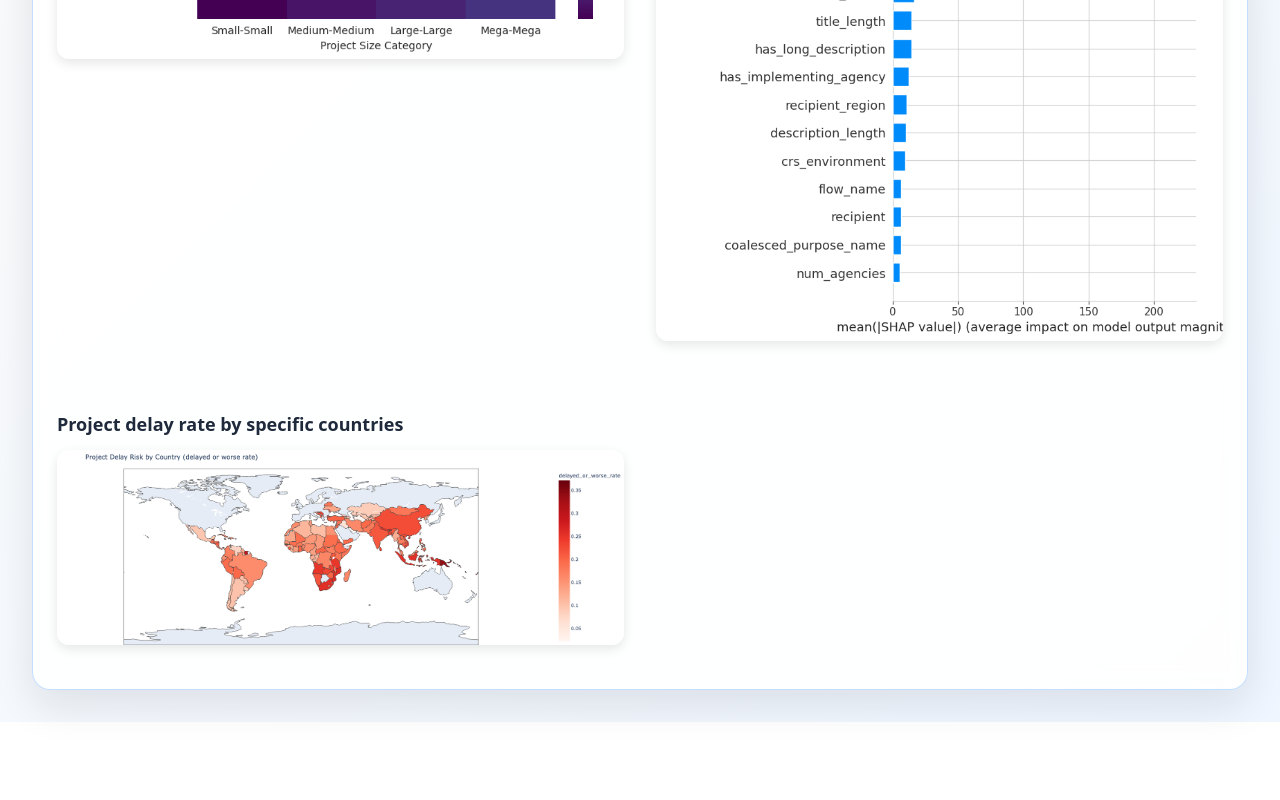
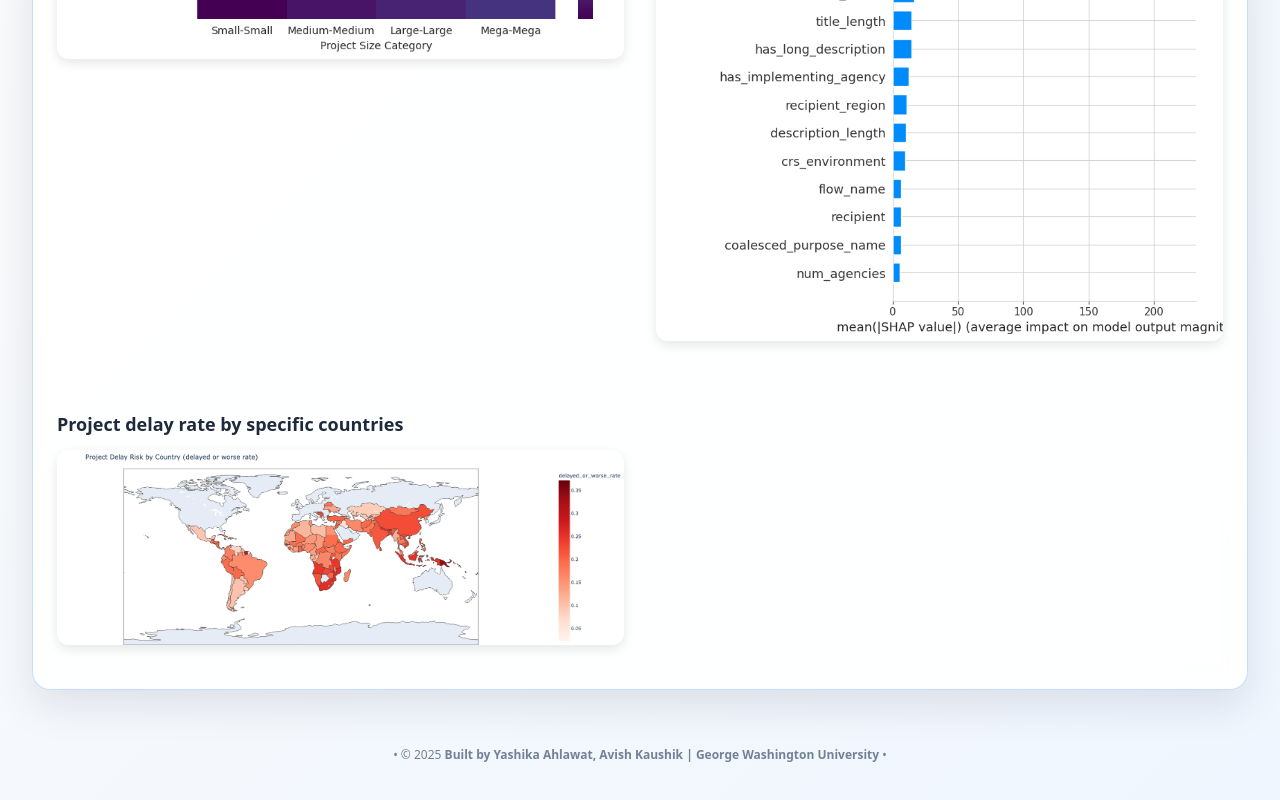
Before and after one commit to AvishKaushik/DelaySense-UI, a React (Vite) app: page / in a window 1280 px wide. Shown: the part 1830-2630 px from the top of the page. Before the commit the page ends 2552 px from the top, so only its background shows below. Built offline with nearby package versions, Linux system fonts and the light colour scheme; no server answers.

Commit message:
Updated SEO Changes

```diff
--- a/index.html
+++ b/index.html
@@ -5,6 +5,12 @@
     <link rel="icon" type="image/svg+xml" href="/vite.svg" />
     <meta name="viewport" content="width=device-width, initial-scale=1.0" />
     <title>Project Delay Prediction Dashboard</title>
+    <meta name="author" content="Yashika Ahlawat, Avish Kaushik" />
+    <meta name="description" content="AI dashboard built by Yashika Ahlawat, Avish Kaushik in partial fulfillment of master's degree at GWU. Predict project completion dates and delay risks using machine learning." />
+    <meta property="og:title" content="Yashika Ahlawat, Avish Kaushik | DelaySense Dashboard" />
+    <meta property="og:site_name" content="Yashika Ahlawat, Avish Kaushik" />
+    <meta name="robots" content="index, follow" />
+
   </head>
   <body>
     <div id="root" style="width: 100%;"></div>
--- a/src/App.jsx
+++ b/src/App.jsx
@@ -6,7 +6,6 @@ import starttimeVsDelayImg from "./assets/aiddata/starttime vs delay.png";
 import sizeVsDelayImg from "./assets/aiddata/SIZE VS DELAY.png";
 import shapValuesImg from "./assets/aiddata/shap values.png";
 import newplotImg from "./assets/aiddata/newplot.png";
-
 
 import iegResidualDisribution from "./assets/ieg/ieg_residual_distribution.png";
 import iegResidualByRegion from "./assets/ieg/ieg_residual_by_region.png";
@@ -774,8 +773,8 @@ function App() {
                   Model expects completion around{" "}
                   <strong>{prediction.predicted_end_date}</strong>. Your
                   proposed end date implies a schedule residual of{" "}
-                  <strong>{prediction.residual_estimate} days</strong>{" "}
-                  (proposed − model).
+                  <strong>{prediction.residual_estimate} days</strong> (proposed
+                  − model).
                 </div>
 
                 <div
@@ -788,12 +787,18 @@ function App() {
                   Delay risk classifications:
                 </div>
 
-                <RiskBadge label="Z-score" value={prediction.delay_classification.zscore} />
+                <RiskBadge
+                  label="Z-score"
+                  value={prediction.delay_classification.zscore}
+                />
                 <RiskBadge
                   label="Percentile"
                   value={prediction.delay_classification.percentile}
                 />
-                <RiskBadge label="IQR" value={prediction.delay_classification.iqr} />
+                <RiskBadge
+                  label="IQR"
+                  value={prediction.delay_classification.iqr}
+                />
               </div>
 
               <div>
@@ -876,9 +881,22 @@ function App() {
               imageSrc={card.imageSrc}
             />
           ))}
-
         </div>
       </section>
+      {/* Footer */}
+      <footer
+        style={{
+          marginTop: "40px",
+          padding: "16px 0",
+          textAlign: "center",
+          fontSize: "12px",
+          color: "#64748b",
+          opacity: 0.9,
+        }}
+      >
+        • © {new Date().getFullYear()} <strong> Built by Yashika Ahlawat, Avish Kaushik | George Washington University</strong>  •
+
+      </footer>
     </div>
   );
 }
```
